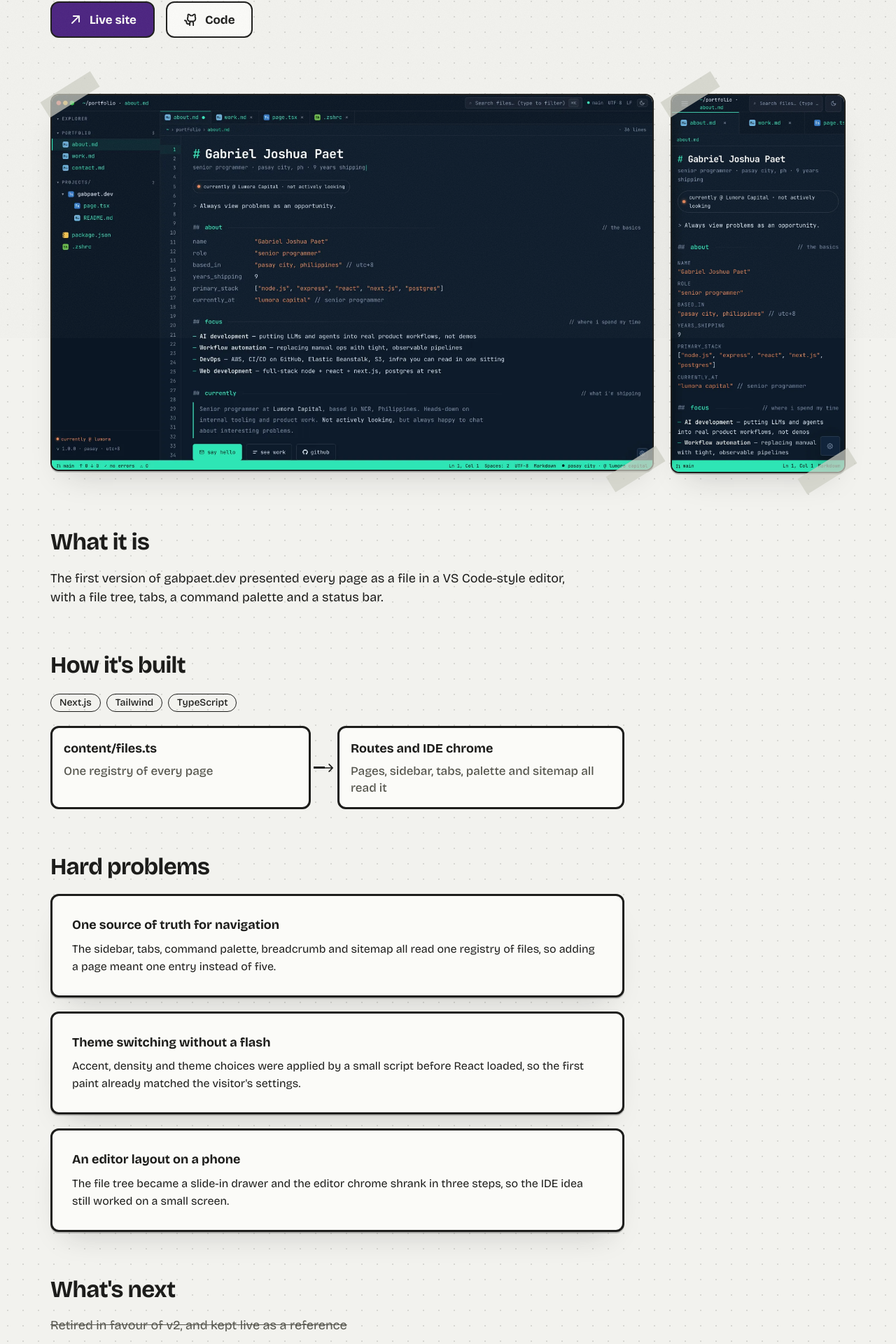
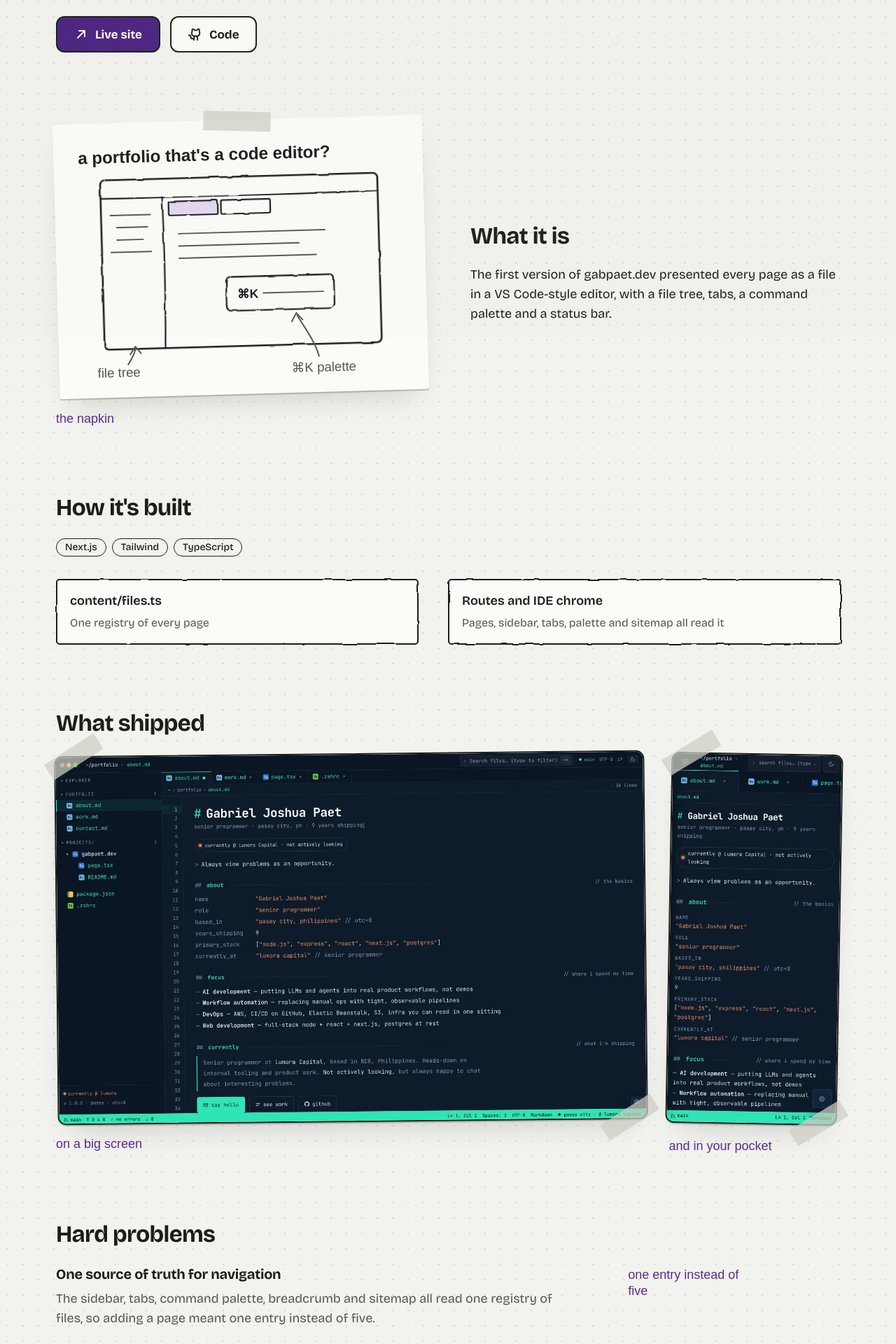
Before and after one commit to gjvpaet/gabpaet-portfolio, a Next.js app: page /projects/portfolio-v1 in a window 1280 px wide. Shown: the part 317-2237 px from the top of the page at 70% size. Built offline with nearby package versions, Linux system fonts and the light colour scheme; a web font is replaced by a local one.

Commit message:
feat(projects): case studies as notebook spreads with whiteboard diagrams and to-dos

```diff
--- a/app/projects/[slug]/page.tsx
+++ b/app/projects/[slug]/page.tsx
@@ -1,16 +1,20 @@
 import { ArrowLeft, ArrowUpRight, GithubLogo } from "@phosphor-icons/react/ssr";
 import type { Metadata } from "next";
-import Link from "next/link";
 import { notFound } from "next/navigation";
 import type { ReactNode } from "react";
 
-import { ArchitectureDiagram } from "@/components/architecture-diagram";
 import { ButtonLink } from "@/components/button";
-import { Card } from "@/components/card";
 import { ChipList } from "@/components/chip";
+import { DrawnLink } from "@/components/drawn-link";
+import { InkBox } from "@/components/ink/ink-box";
+import { InkSvg } from "@/components/ink/ink-svg";
+import { MarginNote } from "@/components/margin-note";
+import { ProjectNapkin } from "@/components/napkins/project-napkin";
+import { PaperCard } from "@/components/paper-card";
 import { Reveal } from "@/components/reveal";
 import { ScreenshotFrame } from "@/components/screenshot-frame";
-import { getProject, projects } from "@/content/projects";
+import { WhiteboardDiagram } from "@/components/whiteboard-diagram";
+import { getProject, projects, type Project } from "@/content/projects";
 
 type Params = { slug: string };
 
@@ -33,18 +37,60 @@
   };
 }
 
-function Block({ id, title, children }: { id: string; title: string; children: ReactNode }) {
+// One block of the spread: a plain h2 and its content, revealed on scroll
+// (which also starts its pen marks drawing).
+function Block({
+  id,
+  title,
+  children,
+  className,
+}: {
+  id: string;
+  title: string;
+  children: ReactNode;
+  className?: string;
+}) {
   return (
-    <Reveal as="section" aria-labelledby={id} className="grid gap-5">
+    <Reveal as="section" aria-labelledby={id} className={className}>
       <h2 id={id} className="type-h3">
         {title}
       </h2>
-      {children}
+      <div className="mt-6">{children}</div>
     </Reveal>
   );
 }
 
-// Spec 8: back link, title + buttons, screenshots, then four short blocks.
+// "What's next" as a to-do list with hand-drawn boxes. The tick is decoration;
+// the state is in the text for screen readers.
+function TodoList({ items }: { items: Project["whatsNext"] }) {
+  return (
+    <ul className="grid max-w-[65ch] gap-4">
+      {items.map((item, i) => (
+        <li key={item.text} className="grid grid-cols-[22px_minmax(0,1fr)] items-start gap-3.5">
+          <span className="relative mt-[3px] size-5" aria-hidden="true">
+            <InkBox rough={i % 2 ? "b" : "a"} delay={0.1 + i * 0.15} className="size-5" />
+            {item.done ? (
+              <InkSvg name="check" delay={0.35 + i * 0.15} rough={false} className="absolute -top-1 left-0.5 size-6" />
+            ) : null}
+          </span>
+          <span className={item.done ? "text-ink-soft" : undefined}>
+            {item.done ? <span className="sr-only">Done: </span> : null}
+            {item.text}
+          </span>
+        </li>
+      ))}
+    </ul>
+  );
+}
+
+const CAPTION: Record<"desktop" | "phone", string> = {
+  desktop: "on a big screen",
+  phone: "and in your pocket",
+};
+
+// Spec 8: a notebook spread. The napkin it started on, what it is, how it's
+// built, the screenshots taped in, the hard problems with notes in the
+// margin, and what's next as a to-do list.
 export default async function ProjectPage({ params }: { params: Promise<Params> }) {
   const project = getProject((await params).slug);
   if (!project) notFound();
@@ -53,18 +99,15 @@
   const phone = project.screenshots.find((s) => s.kind === "phone");
 
   return (
-    <main id="main" className="mx-auto grid max-w-[1200px] gap-14 px-4 pt-10 pb-16 md:gap-20 md:px-8 md:pt-14 md:pb-24">
-      <header className="grid gap-6">
-        <Link
-          href="/#projects"
-          className="type-body-sm inline-flex w-fit items-center gap-1.5 font-semibold underline decoration-2 underline-offset-4"
-        >
+    <main id="main" className="mx-auto grid max-w-[1200px] gap-20 px-5 pt-8 pb-20 md:gap-24 md:px-10 md:pt-12 md:pb-28">
+      <header className="max-w-[820px]">
+        <DrawnLink href="/#projects" tone="ink" className="gap-1.5">
           <ArrowLeft aria-hidden="true" size={16} weight="bold" />
           All projects
-        </Link>
-        <h1 className="type-h2">{project.name}</h1>
-        <p className="max-w-[60ch] text-[1.1875rem] leading-normal">{project.summary}</p>
-        <div className="flex flex-wrap gap-4">
+        </DrawnLink>
+        <h1 className="type-h2 mt-6">{project.name}</h1>
+        <p className="type-lead mt-5 max-w-[48ch] text-ink-soft">{project.summary}</p>
+        <div className="mt-8 flex flex-wrap gap-3.5">
           <ButtonLink href={project.liveUrl} variant="primary" icon={<ArrowUpRight size={20} weight="bold" />}>
             Live site
           </ButtonLink>
@@ -76,56 +119,63 @@
         </div>
       </header>
 
+      {/* The napkin, then what it became. */}
+      <div className="grid items-center gap-14 lg:grid-cols-[minmax(0,1fr)_minmax(0,1fr)] lg:gap-16">
+        <Reveal as="figure">
+          <PaperCard rotate={-1.6} tape="top" className="ink-boil px-5.5 pt-6 pb-4">
+            <ProjectNapkin slug={project.slug} />
+          </PaperCard>
+          <figcaption className="type-hand mt-6 text-pen">the napkin</figcaption>
+        </Reveal>
+        <Block id="what-it-is" title="What it is">
+          <p className="max-w-[60ch]">{project.whatItIs}</p>
+        </Block>
+      </div>
+
+      <Block id="how-its-built" title="How it's built">
+        <ChipList items={project.stack} />
+        <div className="mt-8">
+          <WhiteboardDiagram nodes={project.architecture} label={`${project.name} architecture`} />
+        </div>
+      </Block>
+
+      <Block id="what-shipped" title="What shipped">
         {/* Desktop and phone frames share a height on md+: the phone column is
             (10/16) * (9/19.5) ≈ 0.29 of the desktop column's width. */}
-      <div className="grid items-start gap-8 md:grid-cols-[100fr_29fr] md:gap-6">
+        <div className="grid items-start gap-12 md:grid-cols-[100fr_29fr] md:gap-8">
           {desktop ? (
-          <ScreenshotFrame shot={desktop} priority sizes="(min-width: 768px) 820px, 100vw" />
+            <ScreenshotFrame shot={desktop} rotate={-0.6} caption={CAPTION.desktop} sizes="(min-width: 768px) 860px, 100vw" />
           ) : null}
           {phone ? (
             <ScreenshotFrame
               shot={phone}
-            sizes="(min-width: 768px) 240px, 260px"
+              rotate={1}
+              caption={CAPTION.phone}
+              sizes="(min-width: 768px) 250px, 260px"
               className="w-full max-w-[260px] md:max-w-none"
             />
           ) : null}
         </div>
-
-      <div className="grid max-w-[820px] gap-14 md:gap-16">
-        <Block id="what-it-is" title="What it is">
-          <p className="max-w-[65ch]">{project.whatItIs}</p>
-        </Block>
-
-        <Block id="how-its-built" title="How it's built">
-          <ChipList items={project.stack} />
-          <ArchitectureDiagram nodes={project.architecture} label={`${project.name} architecture`} />
       </Block>
 
       <Block id="hard-problems" title="Hard problems">
-          <div className="grid gap-5">
+        <ol className="grid gap-12">
           {project.hardProblems.map((problem) => (
-              <Card key={problem.title} as="article" className="grid gap-2">
-                <h3 className="font-bold">{problem.title}</h3>
-                <p className="type-body-sm">{problem.body}</p>
-              </Card>
+            <li key={problem.title} className="grid gap-3 lg:grid-cols-[minmax(0,62ch)_230px] lg:gap-x-10">
+              <div className="max-w-[65ch]">
+                <h3 className="text-xl font-bold tracking-[-0.01em]">{problem.title}</h3>
+                <p className="mt-2 text-ink-soft">{problem.body}</p>
+              </div>
+              {problem.note ? <MarginNote className="lg:pt-1">{problem.note}</MarginNote> : null}
+            </li>
           ))}
-          </div>
+        </ol>
       </Block>
 
       <Block id="whats-next" title="What's next">
-          {/* Plain list until the notebook spread (build step 11) draws the checkboxes. */}
-          <ul className="grid max-w-[65ch] gap-2">
-            {project.whatsNext.map((item) => (
-              <li key={item.text}>
-                {item.done ? <span className="sr-only">done: </span> : null}
-                <span className={item.done ? "text-ink-soft line-through" : undefined}>{item.text}</span>
-              </li>
-            ))}
-          </ul>
+        <TodoList items={project.whatsNext} />
+        {project.credits ? <p className="type-hand mt-12 text-pen">{project.credits}</p> : null}
       </Block>
-
-        {project.credits ? <p className="type-body-sm text-ink-muted">{project.credits}</p> : null}
-      </div>
     </main>
   );
 }
--- a/components/architecture-diagram.tsx
+++ /dev/null
@@ -1,27 +0,0 @@
-import { ArrowDown, ArrowRight } from "@phosphor-icons/react/ssr";
-
-import type { ArchitectureNode } from "@/content/projects";
-
-// Spec 6.14: outlined boxes joined by 3px ink connectors, left to right on
-// md+ and top to bottom on phones. Plain HTML, so it reads as an ordered list.
-export function ArchitectureDiagram({ nodes, label }: { nodes: ArchitectureNode[]; label: string }) {
-  return (
-    <ol aria-label={label} className="flex flex-col md:flex-row md:items-stretch">
-      {nodes.map((node, i) => (
-        <li key={node.label} className="flex flex-col md:flex-1 md:flex-row">
-          <div className="grid flex-1 content-start gap-1.5 rounded-control border-3 border-ink bg-surface p-4 shadow-brut-sm">
-            <span className="font-bold">{node.label}</span>
-            {node.detail ? <span className="type-meta text-ink-muted">{node.detail}</span> : null}
-          </div>
-          {i < nodes.length - 1 ? (
-            <span aria-hidden="true" className="flex flex-col items-center justify-center py-1 md:flex-row md:px-1 md:py-0">
-              <span className="h-4 w-[3px] bg-ink md:h-[3px] md:w-4" />
-              <ArrowDown size={18} weight="bold" className="-mt-1 md:hidden" />
-              <ArrowRight size={18} weight="bold" className="-ml-1 hidden md:block" />
-            </span>
-          ) : null}
-        </li>
-      ))}
-    </ol>
-  );
-}
--- a/components/card.tsx
+++ /dev/null
@@ -1,26 +0,0 @@
-import type { ElementType, ReactNode } from "react";
-
-import { cn } from "@/lib/cn";
-
-type CardProps = {
-  /** "current" is the mint card for the role Gabriel holds now. */
-  variant?: "default" | "current";
-  as?: ElementType;
-  children: ReactNode;
-  className?: string;
-};
-
-// Spec 6.3. Static card: no press physics (clickable tiles add `press`).
-export function Card({ variant = "default", as: Tag = "div", children, className }: CardProps) {
-  return (
-    <Tag
-      className={cn(
-        "rounded-card border-3 border-ink p-6 shadow-brut-md md:p-7",
-        variant === "current" ? "tone-accent bg-mint" : "bg-surface",
-        className,
-      )}
-    >
-      {children}
-    </Tag>
-  );
-}
--- /dev/null
+++ b/components/napkins/portfolio-v1.tsx
@@ -0,0 +1,75 @@
+import type { CSSProperties } from "react";
+
+import { cn } from "@/lib/cn";
+import { ink } from "@/lib/ink";
+
+const d = (seconds: number) => ({ "--d": `${seconds}s` }) as CSSProperties;
+
+// Shared stroke for every drawn shape on this napkin.
+const line = "ink-draw fill-none stroke-current";
+
+// The Portfolio v1 napkin (spec 8.2): a code-editor window with a file tree,
+// tabs, a few lines of "code" and the ⌘K palette floating over it.
+export function PortfolioV1Napkin({ className }: { className?: string }) {
+  return (
+    <svg
+      viewBox="0 0 440 320"
+      role="img"
+      aria-label="Rough sketch of a code editor window: a file tree on the left, tabs along the top, lines of text and a command palette box in the middle."
+      className={cn("block h-auto w-full overflow-visible text-ink", className)}
+    >
+      <text x="12" y="30" className="font-hand fill-current text-[22px] font-semibold">
+        a portfolio that&apos;s a code editor?
+      </text>
+      <rect x="40" y="52" width="360" height="220" rx="6" pathLength={1} strokeWidth={2.4} className={cn(line, "ink-a")} style={d(0.1)} />
+      {/* Never a perfectly straight line under a filter: its bounding box has
+          zero height (or width), so the filter region clips it away. A slight
+          bow is truer to a hand-drawn line anyway. */}
+      <g strokeWidth={2} strokeLinecap="round">
+        <path d="M40 76 Q 220 78, 400 75" pathLength={1} className={cn(line, "ink-b")} style={d(0.4)} />
+        <path d="M120 76 Q 122 174, 119 272" pathLength={1} className={cn(line, "ink-a")} style={d(0.5)} />
+        <rect x="128" y="82" width="64" height="18" rx="2" className="fill-wash" />
+        <rect x="128" y="82" width="64" height="18" rx="2" pathLength={1} className={cn(line, "ink-b")} style={d(0.6)} />
+        <rect x="196" y="82" width="64" height="18" rx="2" pathLength={1} className={cn(line, "ink-a")} style={d(0.7)} />
+      </g>
+      <g strokeWidth={1.8} strokeLinecap="round" className="text-ink-soft">
+        {[
+          "M52 98 L104 98",
+          "M60 114 L100 114",
+          "M60 130 L94 130",
+          "M52 146 L104 146",
+          "M140 124 L330 124",
+          "M140 140 L296 140",
+          "M140 156 L318 156",
+        ].map((path, i) => (
+          <path key={path} d={path} pathLength={1} className={line} style={d(0.8 + i * 0.08)} />
+        ))}
+      </g>
+      <rect x="200" y="182" width="140" height="44" rx="6" pathLength={1} strokeWidth={2.2} className={cn(line, "ink-b fill-sheet")} style={d(1.4)} />
+      <text x="214" y="210" className="font-hand fill-current text-[16px] font-semibold">
+        ⌘K
+      </text>
+      <path d="M248 204 L326 204" pathLength={1} strokeWidth={1.8} strokeLinecap="round" className={cn(line, "text-ink-soft")} style={d(1.6)} />
+      <g className="text-ink-soft">
+        <text x="30" y="308" className="font-hand fill-current text-[17px]">
+          file tree
+        </text>
+        <text x="282" y="308" className="font-hand fill-current text-[17px]">
+          ⌘K palette
+        </text>
+        {[...ink.napkinV1Tree.strokes, ...ink.napkinV1Palette.strokes].map((path, i) => (
+          <path
+            key={path}
+            d={path}
+            pathLength={1}
+            strokeWidth={1.8}
+            strokeLinecap="round"
+            strokeLinejoin="round"
+            className={line}
+            style={d(1.8 + i * 0.3)}
+          />
+        ))}
+      </g>
+    </svg>
+  );
+}
--- /dev/null
+++ b/components/napkins/project-napkin.tsx
@@ -0,0 +1,17 @@
+import type { ComponentType } from "react";
+
+import type { ProjectSlug } from "@/content/projects";
+
+import { PortfolioV1Napkin } from "./portfolio-v1";
+import { TongMastersNapkin } from "./tong-masters";
+
+const NAPKINS: Record<ProjectSlug, ComponentType<{ className?: string }>> = {
+  "tong-masters": TongMastersNapkin,
+  "portfolio-v1": PortfolioV1Napkin,
+};
+
+// The napkin sketch for a project, picked by slug (spec 8.2).
+export function ProjectNapkin({ slug }: { slug: ProjectSlug }) {
+  const Napkin = NAPKINS[slug];
+  return <Napkin />;
+}
--- /dev/null
+++ b/components/whiteboard-diagram.tsx
@@ -0,0 +1,31 @@
+import { InkArrow } from "@/components/ink/ink-arrow";
+import { InkBox } from "@/components/ink/ink-box";
+import type { ArchitectureNode } from "@/content/projects";
+
+// Spec 8.1: the architecture as a whiteboard sketch. Hand-drawn boxes with
+// clean labels, joined by drawn arrows: left to right from lg, top to bottom
+// below. Still an ordered list, so it reads in data-flow order.
+export function WhiteboardDiagram({ nodes, label }: { nodes: ArchitectureNode[]; label: string }) {
+  return (
+    <ol aria-label={label} className="flex flex-col lg:flex-row lg:items-stretch">
+      {nodes.map((node, i) => (
+        <li key={node.label} className="flex flex-col lg:flex-1 lg:flex-row">
+          <InkBox
+            rough={i % 2 ? "b" : "a"}
+            delay={0.15 + i * 0.4}
+            className="grid flex-1 content-start gap-1.5 rounded-md bg-sheet px-5 py-4.5"
+          >
+            <span className="font-semibold">{node.label}</span>
+            {node.detail ? <span className="text-base leading-snug text-ink-soft">{node.detail}</span> : null}
+          </InkBox>
+          {i < nodes.length - 1 ? (
+            <span aria-hidden="true" className="grid place-items-center py-2 lg:px-2 lg:py-0">
+              <InkArrow dir="down" tone="ink" rough={false} delay={0.4 + i * 0.4} className="lg:hidden" />
+              <InkArrow dir="right" tone="ink" rough={false} delay={0.4 + i * 0.4} className="hidden lg:block" />
+            </span>
+          ) : null}
+        </li>
+      ))}
+    </ol>
+  );
+}
--- a/lib/ink.ts
+++ b/lib/ink.ts
@@ -97,6 +97,11 @@
   napkinTmSeats: mark("0 0 440 320", ["M120 116 C 140 108, 180 92, 198 84"], 1.8),
   napkinTmStock: mark("0 0 440 320", ["M152 292 C 176 270, 196 240, 208 212", "M200 220 L208 211 L214 222"], 1.8),
 
+  /** Portfolio v1 napkin (components/napkins/portfolio-v1.tsx), same 440 x 320
+      sheet: pointers from the "file tree" and "⌘K palette" labels. */
+  napkinV1Tree: mark("0 0 440 320", ["M70 292 C 74 286, 78 280, 80 272", "M73 279 L80 269 L87 278"], 1.8),
+  napkinV1Palette: mark("0 0 440 320", ["M318 288 C 314 270, 300 250, 291 234", "M284 242 L290 231 L298 240"], 1.8),
+
   /** The lamp's light, drawn under the shade of Phosphor's Lamp icon in
       light mode (LampToggle). Same 24px box as the icon; left of the stem,
       clear of the pull cord on the right. */
```
Also changed, not shown: 2 other files (tests, documents, lock files or other folders). Lines whose indentation alone changed are shown as unchanged.
